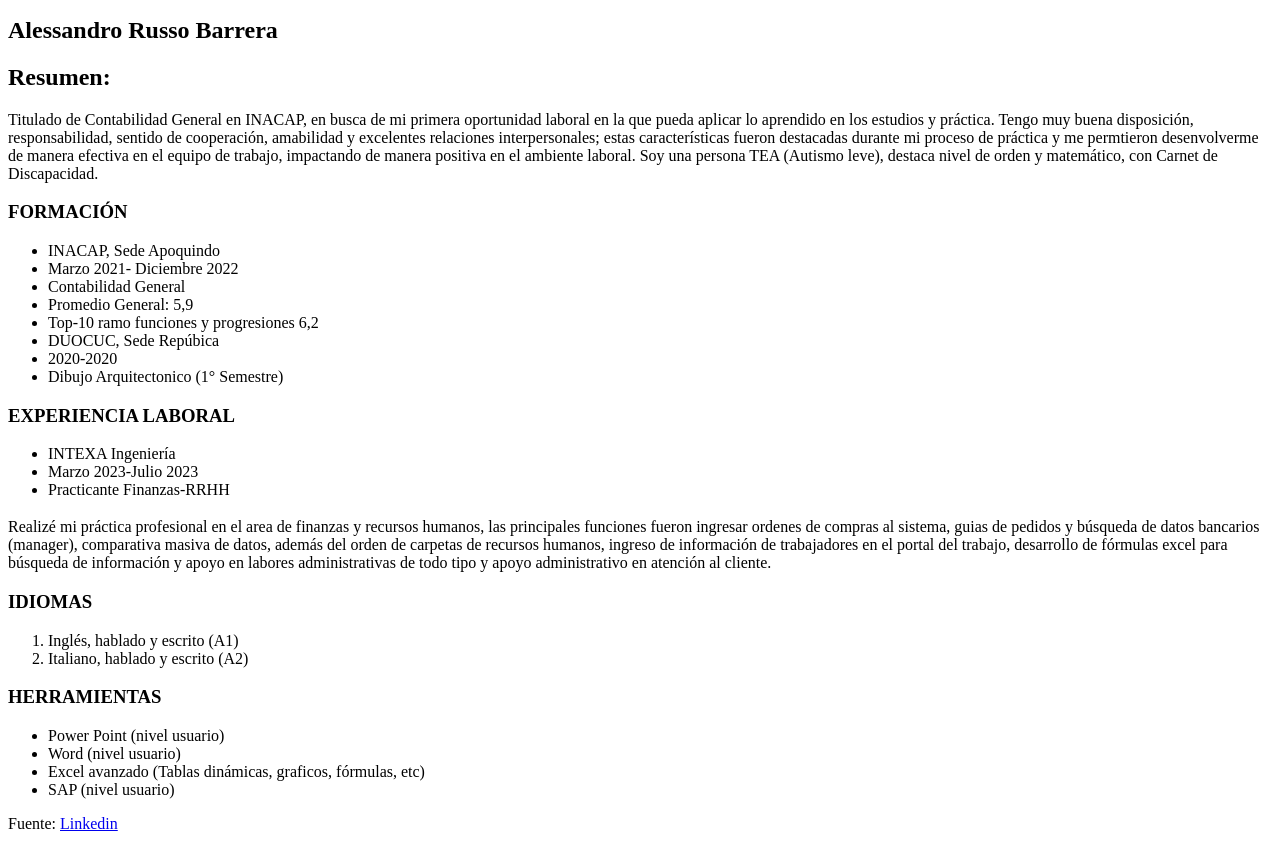
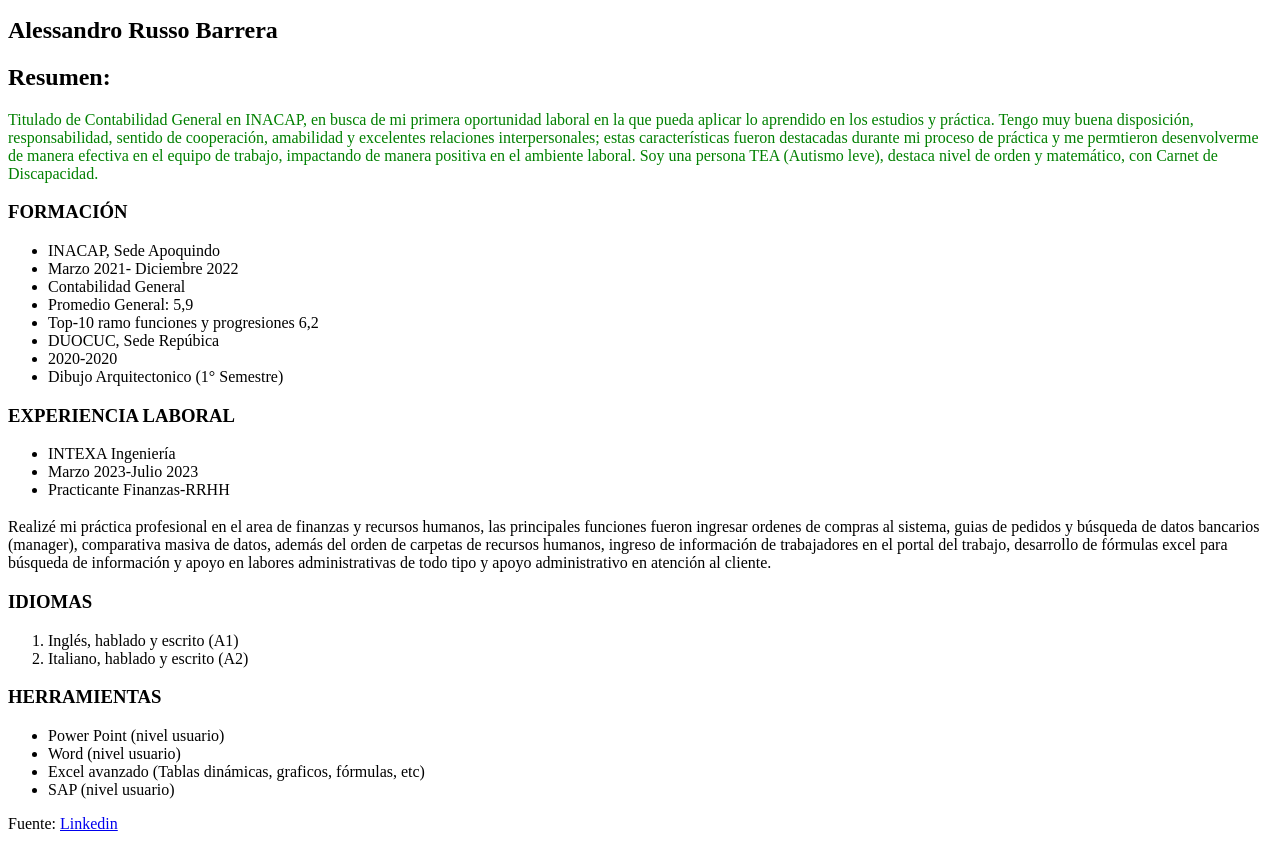
Before and after one commit to Ale123457/CV, a plain HTML site: page index.html in a window 1280 px wide. Shown: the part 101-942 px from the top of the page. Drawn offline with Linux system fonts and the light colour scheme.

Commit message:
Poner un style en p

```diff
--- a/index.html
+++ b/index.html
@@ -14,7 +14,7 @@
     <img src="./assets/image/Foto CV.pdf" alt="Foto perfil" height="300px">
     <h2>Alessandro Russo Barrera</h2>
     <h2>Resumen:</h2>
-    <p>
+    <p style="color: green;">
         Titulado de Contabilidad General en INACAP, en busca de mi primera oportunidad
         laboral en la que pueda aplicar lo aprendido en los estudios y práctica. Tengo muy
         buena disposición, responsabilidad, sentido de cooperación, amabilidad y excelentes
```
